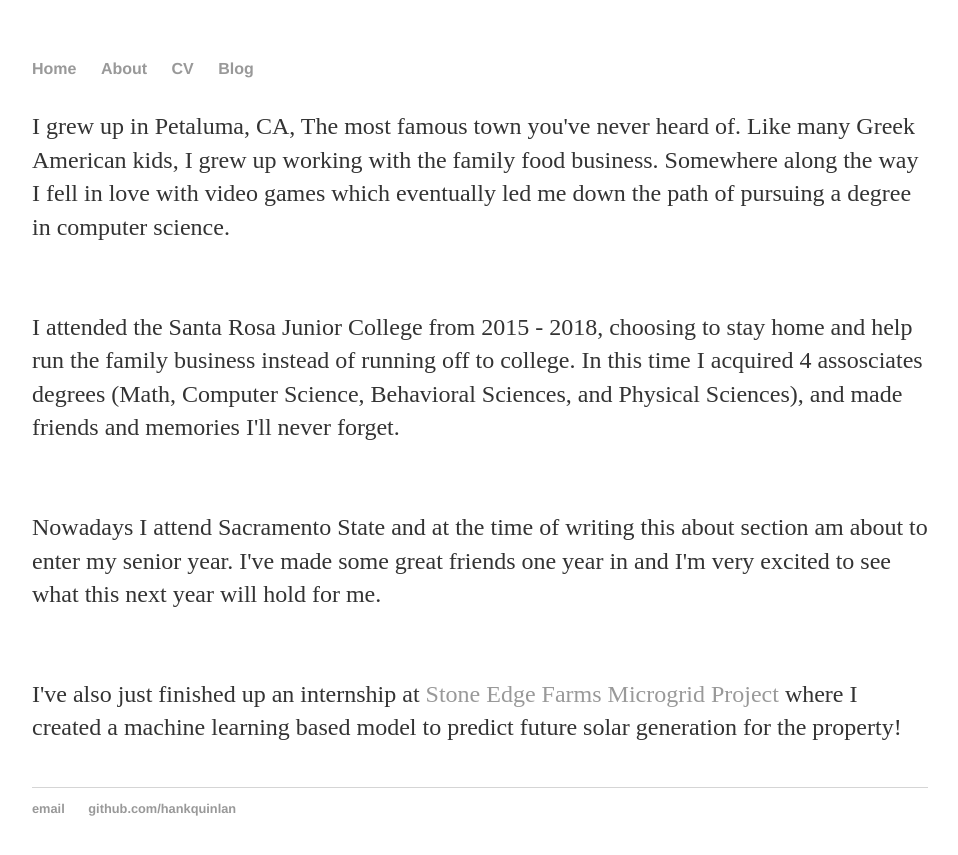
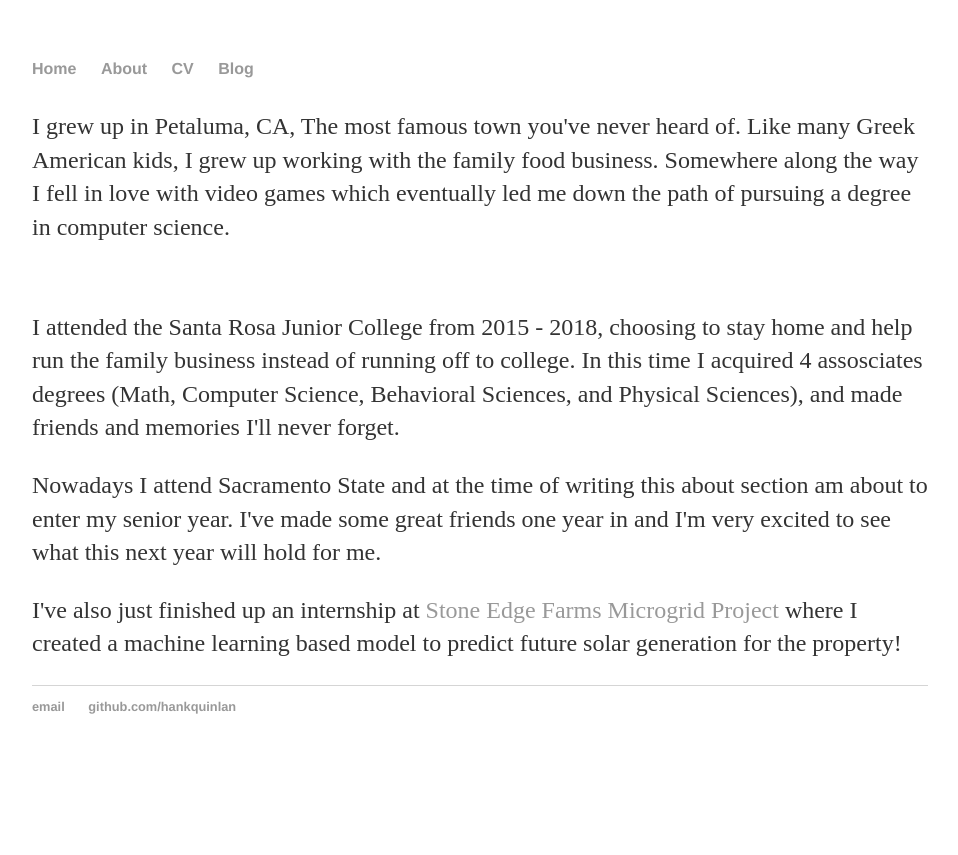
Before and after one commit to DimitriosPt/DimitriosPt.github.io, a Jekyll site: the page built from about/index.html, in a window 1280 px wide. Shown: the top 855 px of the page, without its empty margins (160-1118 px from the left). Built offline with Jekyll 4.4.1, drawn with Linux system fonts in a browser that asks for light colours.

```diff
--- a/about/index.html
+++ b/about/index.html
@@ -11,10 +11,10 @@ title: About
 
   <p> I attended the Santa Rosa Junior College from 2015 - 2018, choosing to stay home and help run the family business instead
   of running off to college. In this time I acquired 4 assosciates degrees
-  (Math, Computer Science, Behavioral Sciences, and Physical Sciences), and made friends and memories I'll never forget. </p> <br/>
+  (Math, Computer Science, Behavioral Sciences, and Physical Sciences), and made friends and memories I'll never forget. </p>
 
   <p> Nowadays I attend Sacramento State and at the time of writing this about section am about to enter my senior year.
-  I've made some great friends one year in and I'm very excited to see what this next year will hold for me. </p><br/>
+  I've made some great friends one year in and I'm very excited to see what this next year will hold for me. </p>
 
   <p> I've also just finished up an internship at <a href="https://sefmicrogrid.com/"> Stone Edge Farms Microgrid Project </a> where
-  I created a machine learning based model to predict future solar generation for the property! </p><br/>
+  I created a machine learning based model to predict future solar generation for the property! </p>
```
